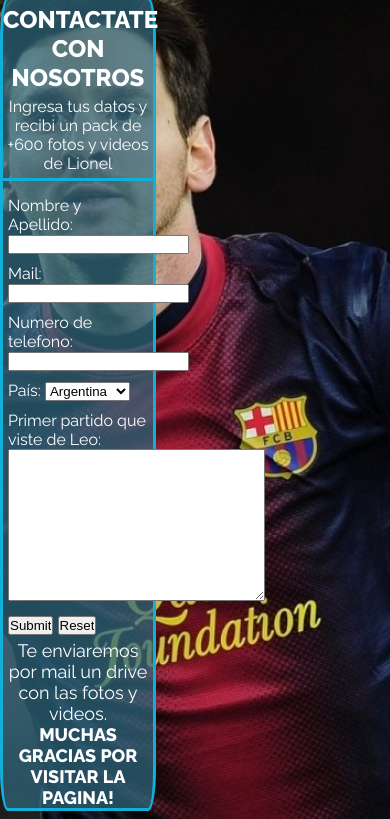
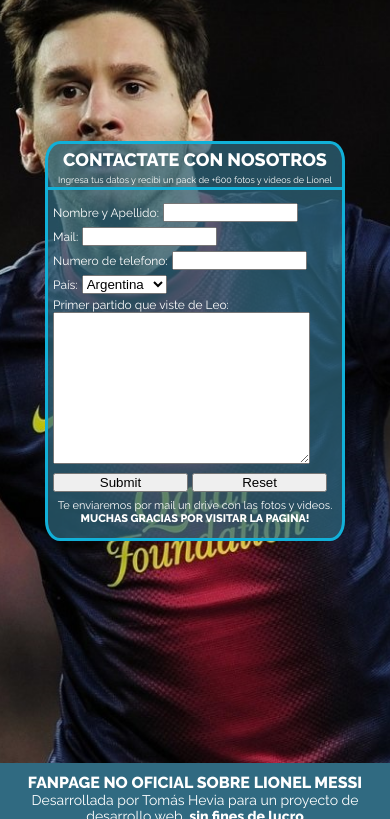
Before and after one commit to tomashevia27/messi-fanpage, a website: page pages/contacto.html in a window 390 px wide. Shown: the part 81-900 px from the top of the page. Drawn offline with Linux system fonts and the light colour scheme; files whose address does not match are found by name.

Commit message:
todo responsive

```diff
--- a/scss/base/_mediaquery.scss
+++ b/scss/base/_mediaquery.scss
@@ -869,22 +869,6 @@
     }
 }
 
-
-
-
-
-
-
-
-
-
-
-
-
-
-
-
-
 //! GALERIA MQ
 @media screen and (max-width:1300px){
     .main-galeria .galeria-grids{
@@ -1064,3 +1048,66 @@
         font-size: 15px;
     }
 }
+
+//! CONTACTO MQ
+@media screen and (max-width:1161px){
+    .section-contacto{
+        align-items: center;
+    }
+    .section-contacto .contenedor-form{
+        margin-left: 0px;
+    }
+}
+
+@media screen and (max-width: 630px){
+    .section-contacto .contenedor-form {
+        width: 500px;
+    }
+}
+
+@media screen and (max-width: 520px){
+    .section-contacto{
+        height: 100vh;
+    }
+    .section-contacto .contenedor-form {
+        width: 400px;
+        height: 460px;
+    }
+    .section-contacto .contenedor-form .subtitulo {
+        font-size: 12px;
+    }
+    .section-contacto .contenedor-form .agradecimiento {
+        font-size: 14px; }
+}
+
+@media screen and (max-width: 430px){
+    .section-contacto .contenedor-form {
+        width: 300px;
+        height: 400px;
+    }
+    .section-contacto .contenedor-form h1{
+        font-size: 18px;
+    }
+    .section-contacto .contenedor-form .subtitulo {
+        font-size: 9px;
+        padding-bottom: 2px;
+    }
+    .section-contacto .contenedor-form form div {
+        padding: 2px 5px 2px 5px; }
+    .section-contacto .contenedor-form form div label{
+        font-size: 12px;
+    }
+    .section-contacto .contenedor-form form div input {
+        width: 135px;
+    }
+    .section-contacto .contenedor-form form div p {
+        font-size: 12px;
+    }
+    .section-contacto .contenedor-form form .pais {
+        font-size: 12px;
+    }
+    .section-contacto .contenedor-form .agradecimiento {
+        font-size: 11px;
+        margin-top: 5px;
+    }
+}
--- a/scss/components/_main-contacto.scss
+++ b/scss/components/_main-contacto.scss
@@ -15,7 +15,9 @@
         background-color: $celeste-oscuro-trans;
         border: 3px solid $celeste-claro;
         border-radius: 5%;
-        width: 40vw;
+        width: 600px;
+        height: 500px;
+        margin-left: 40px;
         h1{
             text-align: center;
             padding-top: 5px;
@@ -30,6 +32,15 @@
         form{
             div{
                 padding: 5px;
+                label{
+                    font-size: 16px;
+                }
+                input{
+                    width: 173px;
+                }
+                p{
+                    font-size: 16px;
+                }
             }
             .pais{
                 display: inline-block;
```
Also changed, not shown: css/estilos.css.
